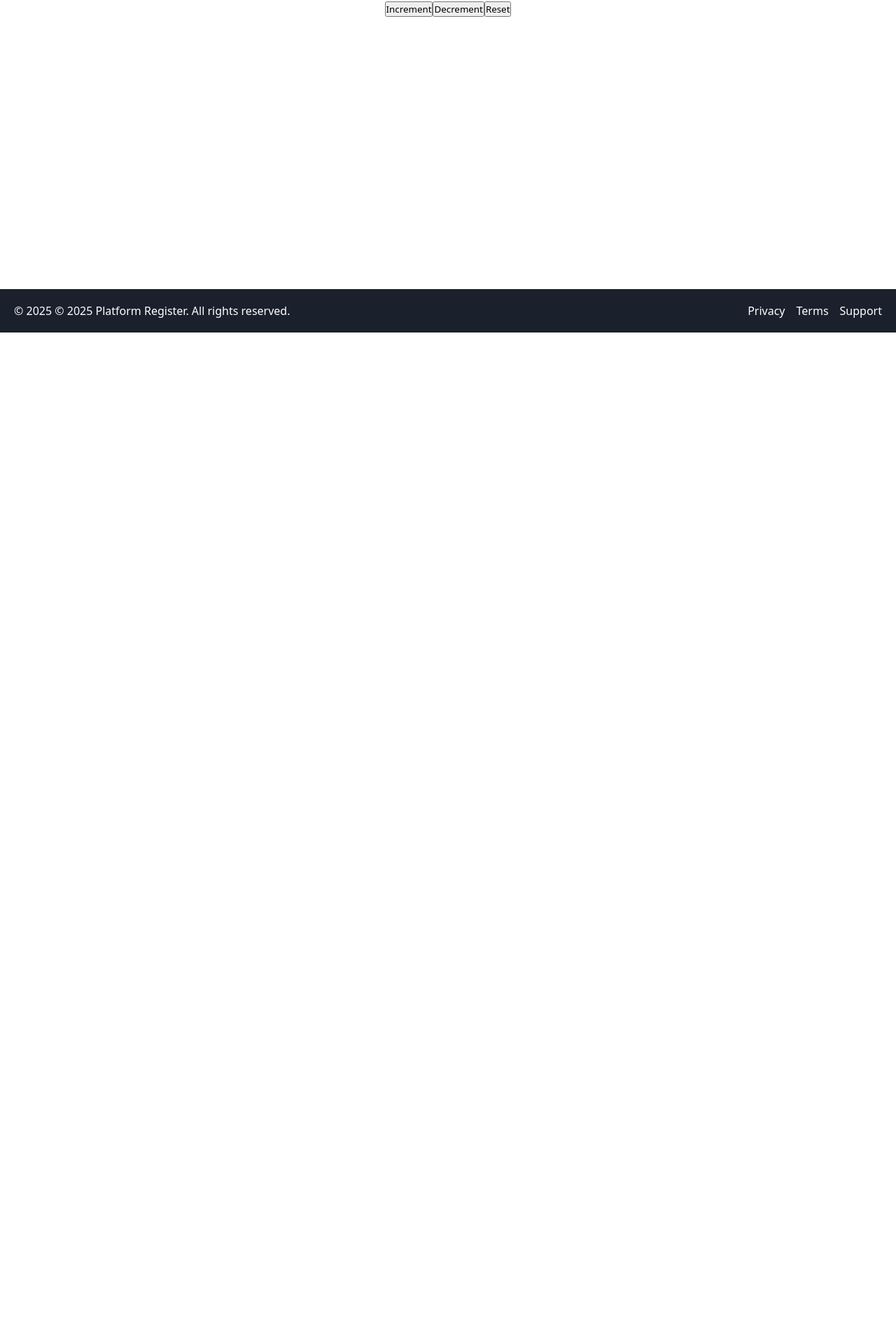
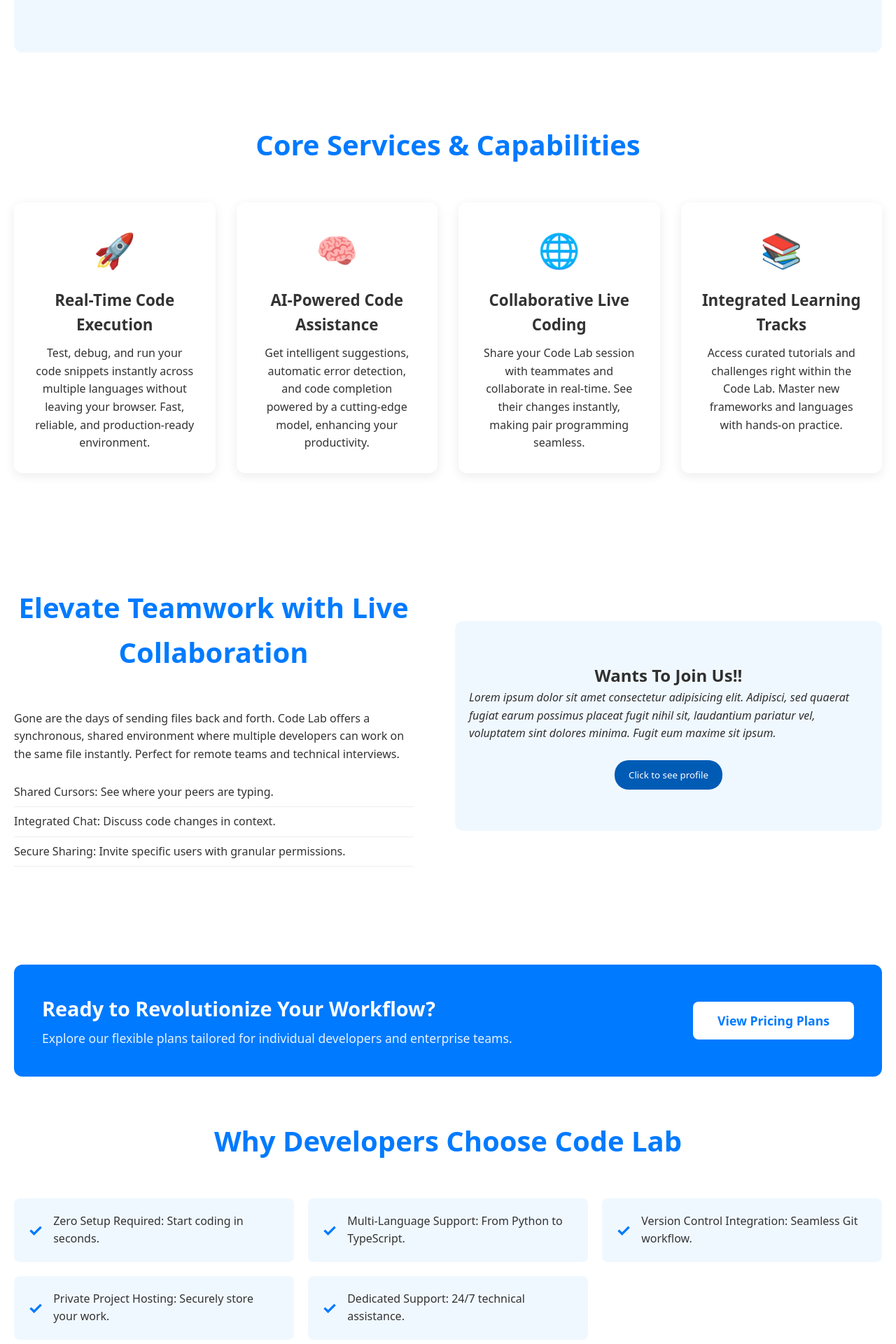
Before and after one commit to cyber-nedu/React-project, a React (Vite) app: page /service in a window 1280 px wide. Shown: the part 490-2410 px from the top of the page at 70% size. Before the commit the page ends 965 px from the top, so only its background shows below. Built offline with nearby package versions, Linux system fonts and the light colour scheme.

Commit message:
Created service page

```diff
--- a/src/Footer.css
+++ b/src/Footer.css
@@ -2,18 +2,15 @@ Footer{
   background: #1a202c;
   color: white;
   text-align: center;
+  font-size: 14px;
+  color: grey;
+    padding: 40px 0;
 }
 
 .text{
   display: flex;
-  justify-content: space-between;
-  padding: 20px;
-
-  .text2{
-    display: flex;
-    gap: 1rem;
-  }
-
+  justify-content: center;
+  gap: 0.6rem;
 }
 
 @media(max-width:600px){
--- a/src/Footer.jsx
+++ b/src/Footer.jsx
@@ -6,16 +6,14 @@ function Footer() {
   return (
     <>
       <footer>
+
+          <div className="text1">
+            <p>&copy; {currentYear}© 2025 CodeLab Inc. All rights reserved. </p>
+          </div>
         <div className="text">
-          <div className="text1">
-            <p>&copy; {currentYear} © 2025 Platform Register. All rights reserved. </p>
-          </div>
-          <div className="text2">
-            <p>Privacy</p>
-            <p>Terms</p>
-            <p>Support</p>
-
-          </div>
+          <p>Privacy |</p>
+          <p>Terms |</p>
+          <p>Support</p>
         </div>
       </footer>
 
--- a/src/Pages/About.css
+++ b/src/Pages/About.css
@@ -33,7 +33,7 @@ body {
 .about-hero-section {
     padding: 100px 0;
     text-align: center;
-    background-color: #f8f9fa; /* Light background for contrast */
+    background: #f0f8ff;
     margin-top: 20px;
     border-radius: 8px;
 }
--- a/src/Pages/AboutPage.jsx
+++ b/src/Pages/AboutPage.jsx
@@ -65,7 +65,7 @@ function AboutPage() {
             </div>
             <div className="story-content">
               <h2 className="section-title left-align">Our Journey So Far</h2>
-              <p>Founded in 20XX by a small team frustrated with complex onboarding forms, **Platform Register** was born from a simple idea: registration should be effortless.</p>
+              <p>Founded in 2025 by a small team frustrated with complex onboarding forms,codelab was born from a simple idea: registration should be effortless.</p>
               <p>Since then, we have grown into a global solution, continually refining our algorithms and expanding our integration partnerships. We believe that technology should serve the user, not complicate their access.</p>
               <a href="#footer" className="cta-link">Meet Our Leadership</a>
             </div>
--- a/src/Pages/Home.css
+++ b/src/Pages/Home.css
@@ -32,7 +32,7 @@ body {
     justify-content: space-between;
     padding: 80px 0;
     min-height: 80vh;
-    background: #f0f8ff; /* Light, welcoming background */
+    background: #f0f8ff;
     border-radius: 12px;
     margin-top: 20px;
     padding: 0 30px;
--- a/src/Pages/Service.css
+++ b/src/Pages/Service.css
@@ -1,17 +1,271 @@
-body{
-  margin: 0;
-  padding: 0;
-  min-height: 100vh;
-  box-sizing: border-box;
+/* Service.css */
+
+:root {
+  --primary-color: #007aff; /* Modern Blue */
+  --secondary-color: #f0f8ff; /* Light background */
+  --text-color: #333;
+  --bg-color: #fff;
+  --card-bg: #fff;
+  --border-radius: 12px;
+  --shadow: 0 4px 15px rgba(0, 0, 0, 0.08);
 }
 
+.service-container {
+  font-family: 'Arial', sans-serif;
+  color: var(--text-color);
+  line-height: 1.6;
+  max-width: 1400px;
+  margin: 0 auto;
+  padding: 0 20px 40px;
+}
 
+/* --- 1. Hero Section --- */
+.hero-section {
+  padding: 80px 40px;
+  text-align: center;
+  background-color: var(--secondary-color);
+  border-radius: var(--border-radius);
+  margin-bottom: 60px;
+}
 
-.all-btn{
- display: flex;
- align-items: center;
- justify-content: space-between;
- justify-content: center;
- min-height: 100vh;
- flex-direction: row;
+.hero-section h1 {
+  font-size: 3.5em;
+  margin-bottom: 15px;
+  font-weight: 800;
 }
+
+.hero-section .subtitle {
+  font-size: 1.3em;
+  color: #555;
+  max-width: 800px;
+  margin: 0 auto 30px;
+}
+
+.cta-button {
+  background-color: var(--primary-color);
+  color: white;
+  padding: 15px 35px;
+  border: none;
+  border-radius: 8px;
+  font-size: 1.1em;
+  font-weight: 600;
+  cursor: pointer;
+  transition: background-color 0.3s ease, transform 0.2s ease;
+}
+
+.cta-button:hover {
+  background-color: #005bb5;
+  transform: translateY(-2px);
+}
+
+/* --- 2. Main Services Grid --- */
+.section-title {
+  text-align: center;
+  font-size: 2.5em;
+  margin-bottom: 50px;
+  font-weight: 700;
+  color: var(--primary-color);
+}
+
+.services-grid {
+  padding: 40px 0;
+}
+
+.cards-container {
+  display: grid;
+  grid-template-columns: repeat(auto-fit, minmax(280px, 1fr));
+  gap: 30px;
+}
+
+.service-card {
+  background: var(--card-bg);
+  padding: 30px;
+  border-radius: var(--border-radius);
+  box-shadow: var(--shadow);
+  text-align: center;
+  transition: transform 0.3s ease, box-shadow 0.3s ease;
+}
+
+.service-card:hover {
+  transform: translateY(-5px);
+  box-shadow: 0 8px 25px rgba(0, 0, 0, 0.12);
+}
+
+.card-icon {
+  font-size: 3em;
+  display: block;
+  margin-bottom: 15px;
+}
+
+.service-card h3 {
+  font-size: 1.4em;
+  margin-bottom: 10px;
+  color: var(--text-color);
+}
+
+/* --- 3. Detailed Feature Spotlight --- */
+.feature-spotlight {
+  display: flex;
+  align-items: center;
+  gap: 60px;
+  padding: 80px 0;
+  margin-top: 40px;
+}
+
+.feature-content, .feature-image-placeholder {
+  flex: 1;
+}
+
+.feature-image-placeholder {
+  min-height: 300px;
+  background-color: #f0f8ff; /* Placeholder color */
+  border-radius: var(--border-radius);
+  display: flex;
+  align-items: center;
+  justify-content: center;
+  flex-direction: column;
+  font-style: italic;
+  color: #303030;
+  padding: 20px;
+
+  button{
+    padding: 12px 20px;
+    border-radius: 20px;
+    background: #005bb5;
+    border: none;
+    outline: none;
+    color: white;
+
+    &:active{
+      background: #007aff;
+    }
+  }
+
+  h1{
+    font-style: normal;
+  }
+}
+
+.feature-content ul {
+    list-style: none;
+    padding-left: 0;
+    margin-top: 20px;
+}
+
+.feature-content li {
+    padding: 8px 0;
+    border-bottom: 1px solid #eee;
+}
+
+/* --- 4. CTA Bar --- */
+.cta-bar {
+  background-color: var(--primary-color);
+  padding: 40px;
+  border-radius: var(--border-radius);
+  margin: 60px 0;
+  display: flex;
+  justify-content: space-between;
+  align-items: center;
+  color: white;
+}
+
+.cta-bar h3 {
+  margin: 0;
+  font-size: 1.8em;
+}
+
+.cta-bar p {
+  margin: 5px 0 0;
+  font-size: 1.1em;
+  opacity: 0.9;
+}
+
+.secondary-cta {
+  background-color: white;
+  color: var(--primary-color);
+}
+
+.secondary-cta:hover {
+  background-color: #f0f0f0;
+}
+
+/* --- 5. Benefits/Why Choose Us List --- */
+.benefits-section {
+    padding-bottom: 60px;
+}
+
+.benefits-list {
+  display: grid;
+  grid-template-columns: repeat(auto-fit, minmax(300px, 1fr));
+  gap: 20px;
+}
+
+.benefit-item {
+  display: flex;
+  align-items: center;
+  background: var(--secondary-color);
+  padding: 20px;
+  border-radius: 8px;
+}
+
+.check-icon {
+  color: var(--primary-color);
+  font-size: 1.5em;
+  margin-right: 15px;
+  font-weight: bold;
+}
+
+/* --- 6. Footer --- */
+.service-footer {
+    text-align: center;
+    padding: 30px 0;
+    border-top: 1px solid #eee;
+    margin-top: 40px;
+    font-size: 0.9em;
+    color: #777;
+}
+
+.service-footer a {
+    color: #777;
+    text-decoration: none;
+}
+
+.service-footer a:hover {
+    color: var(--primary-color);
+    text-decoration: underline;
+}
+
+/* Responsive adjustments */
+@media (max-width: 900px) {
+  .hero-section {
+    padding: 60px 20px;
+  }
+  .hero-section h1 {
+    font-size: 2.5em;
+  }
+  .feature-spotlight {
+    flex-direction: column;
+    padding: 40px 0;
+  }
+  .feature-content {
+    order: 2;
+  }
+  .feature-image-placeholder {
+    order: 1;
+    width: 100%;
+    margin-bottom: 20px;
+  }
+  .cta-bar {
+    flex-direction: column;
+    text-align: center;
+  }
+  .cta-content {
+    margin-bottom: 20px;
+  }
+}
+
+@media(max-width:480px){
+  .section-title{
+    font-size: 1.7rem;
+  }
+}
--- a/src/Pages/ServicePage.jsx
+++ b/src/Pages/ServicePage.jsx
@@ -1,5 +1,6 @@
-import  { useState, useEffect } from 'react';
-import './Service.css'
+import { useEffect } from 'react';
+import './Service.css';
+import { Link } from 'react-router-dom';
 
 function ServicePage() {
 
@@ -7,32 +8,104 @@ function ServicePage() {
     document.title = 'Register - Service'
   })
 
-  const [count, setCount] = useState(0);
+  // Data for the main service cards
+  const servicesData = [
+    {
+      icon: '🚀',
+      title: 'Real-Time Code Execution',
+      description: 'Test, debug, and run your code snippets instantly across multiple languages without leaving your browser. Fast, reliable, and production-ready environment.',
+    },
+    {
+      icon: '🧠',
+      title: 'AI-Powered Code Assistance',
+      description: 'Get intelligent suggestions, automatic error detection, and code completion powered by a cutting-edge model, enhancing your productivity.',
+    },
+    {
+      icon: '🌐',
+      title: 'Collaborative Live Coding',
+      description: 'Share your Code Lab session with teammates and collaborate in real-time. See their changes instantly, making pair programming seamless.',
+    },
+    {
+      icon: '📚',
+      title: 'Integrated Learning Tracks',
+      description: 'Access curated tutorials and challenges right within the Code Lab. Master new frameworks and languages with hands-on practice.',
+    },
+  ];
 
-  const handleIncrement = () => {
-   setCount(count + 100);
-  };
+  // Data for the 'Why Choose Us' section
+  const featuresData = [
+    'Zero Setup Required: Start coding in seconds.',
+    'Multi-Language Support: From Python to TypeScript.',
+    'Version Control Integration: Seamless Git workflow.',
+    'Private Project Hosting: Securely store your work.',
+    'Dedicated Support: 24/7 technical assistance.',
+  ];
 
-  const handleDecrement = () => {
-
-    if (count > 0) {
-      setCount(count - 1);
-    }
-  };
-
-  // Event handler for resetting the count
-  const handleReset = () => {
-    setCount(0);
-  };
 
   return (
-    <div>
-      <h1>Current Count: {count}</h1>
-      <div className="all-btn">
-      <button onClick={handleIncrement}>Increment</button>
-      <button onClick={handleDecrement}>Decrement</button>
-        <button onClick={handleReset}>Reset</button>
-      </div>
+    <div className="service-container">
+
+      {/* 1. Hero Section */}
+      <header className="hero-section">
+        <h1>Unlock Your Coding Potential with **Code Lab**</h1>
+        <p className="subtitle">The ultimate online IDE designed for speed, collaboration, and learning. Write, run, and refine your code—all in one powerful place.</p>
+        <button className="cta-button">Start Your Free Lab</button>
+      </header>
+
+      {/* 2. Main Services Grid */}
+      <section className="services-grid">
+        <h2 className="section-title">Core Services & Capabilities</h2>
+        <div className="cards-container">
+          {servicesData.map((service, index) => (
+            <div key={index} className="service-card">
+              <span className="card-icon">{service.icon}</span>
+              <h3>{service.title}</h3>
+              <p>{service.description}</p>
+            </div>
+          ))}
+        </div>
+      </section>
+
+      {/* 3. Detailed Feature Spotlight (Example: Collaboration) */}
+      <section className="feature-spotlight">
+        <div className="feature-content">
+          <h2 className="section-title">Elevate Teamwork with Live Collaboration</h2>
+          <p>Gone are the days of sending files back and forth. Code Lab offers a synchronous, shared environment where multiple developers can work on the same file instantly. Perfect for remote teams and technical interviews.</p>
+          <ul>
+            <li>Shared Cursors: See where your peers are typing.</li>
+            <li>Integrated Chat: Discuss code changes in context.</li>
+            <li>Secure Sharing: Invite specific users with granular permissions.</li>
+          </ul>
+        </div>
+        <div className="feature-image-placeholder">
+          <h1>Wants To Join Us!! </h1>
+          <p>Lorem ipsum dolor sit amet consectetur adipisicing elit. Adipisci, sed quaerat fugiat earum possimus placeat fugit nihil sit, laudantium pariatur vel, voluptatem sint dolores minima. Fugit eum maxime sit ipsum.</p><br />
+          <Link to="https://github.com/cyber-nedu" target='blank'><button>Click to see profile</button></Link>
+
+        </div>
+      </section>
+
+      {/* 4. Pricing / Call-to-Action Bar */}
+      <section className="cta-bar">
+        <div className="cta-content">
+          <h3>Ready to Revolutionize Your Workflow?</h3>
+          <p>Explore our flexible plans tailored for individual developers and enterprise teams.</p>
+        </div>
+        <button className="cta-button secondary-cta">View Pricing Plans</button>
+      </section>
+
+      {/* 5. Benefits/Why Choose Us List */}
+      <section className="benefits-section">
+        <h2 className="section-title">Why Developers Choose Code Lab</h2>
+        <div className="benefits-list">
+          {featuresData.map((feature, index) => (
+            <div key={index} className="benefit-item">
+              <span className="check-icon">✓</span>
+              <p>{feature}</p>
+            </div>
+          ))}
+        </div>
+      </section>
     </div>
   );
 }
```
